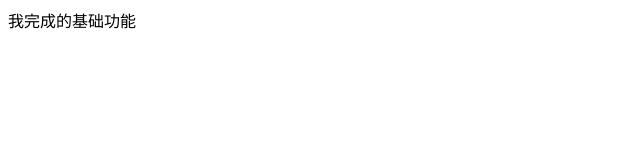
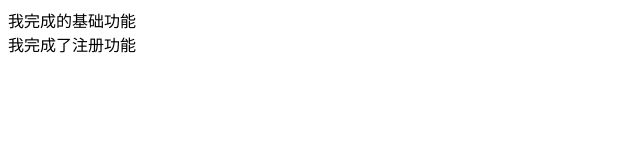
Before and after one commit to yuzhoue/myfirst, a plain HTML site: page index.html in a window 1280 px wide. Shown: the whole page, without its empty margins (0-640 px from the left). Drawn offline with Linux system fonts and the light colour scheme.

Commit message:
完成了注册功能

```diff
--- a/index.html
+++ b/index.html
@@ -8,5 +8,6 @@
 </head>
 <body>
    <div>我完成的基础功能</div>
+   <div>我完成了注册功能</div>
 </body>
 </html>
```
